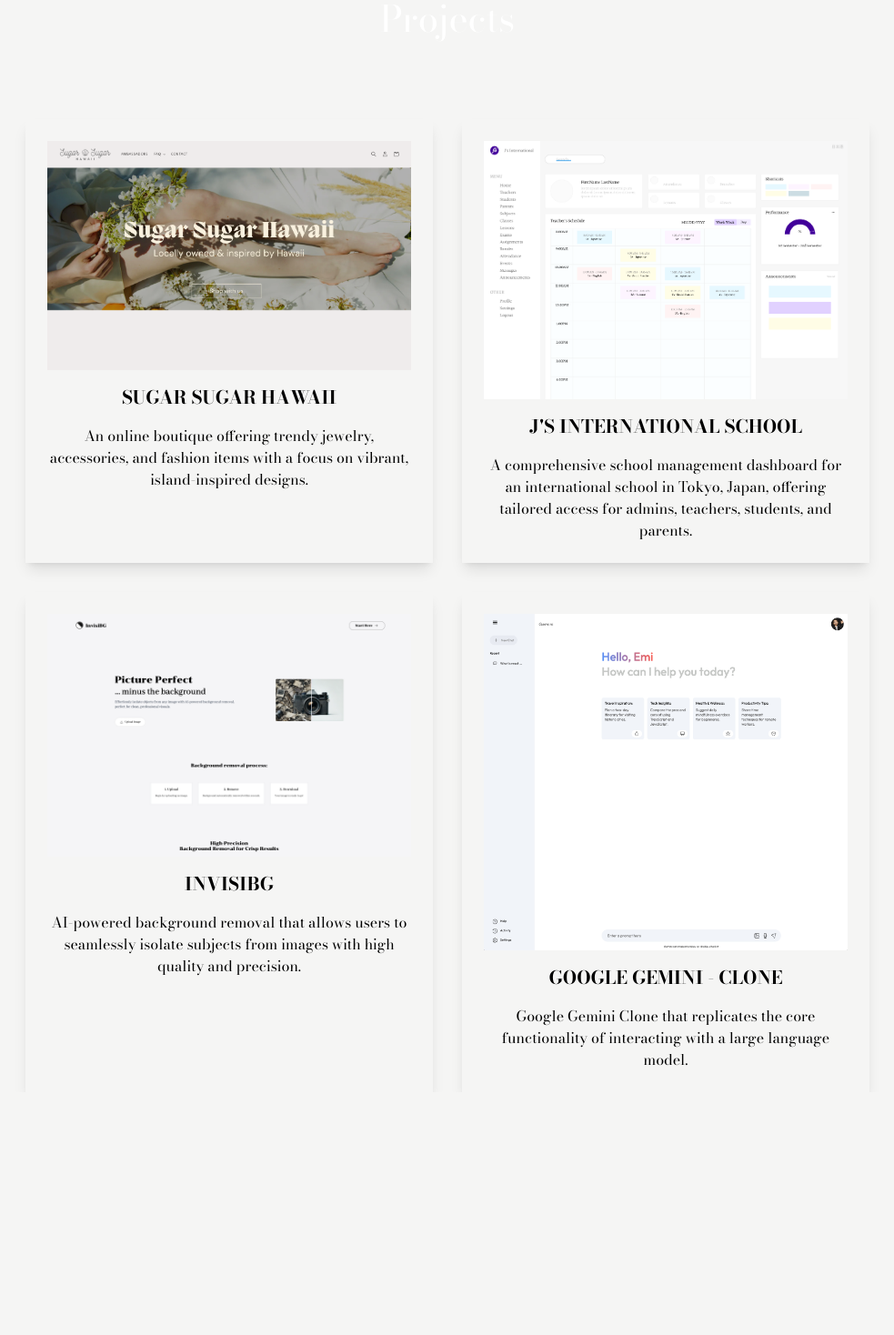
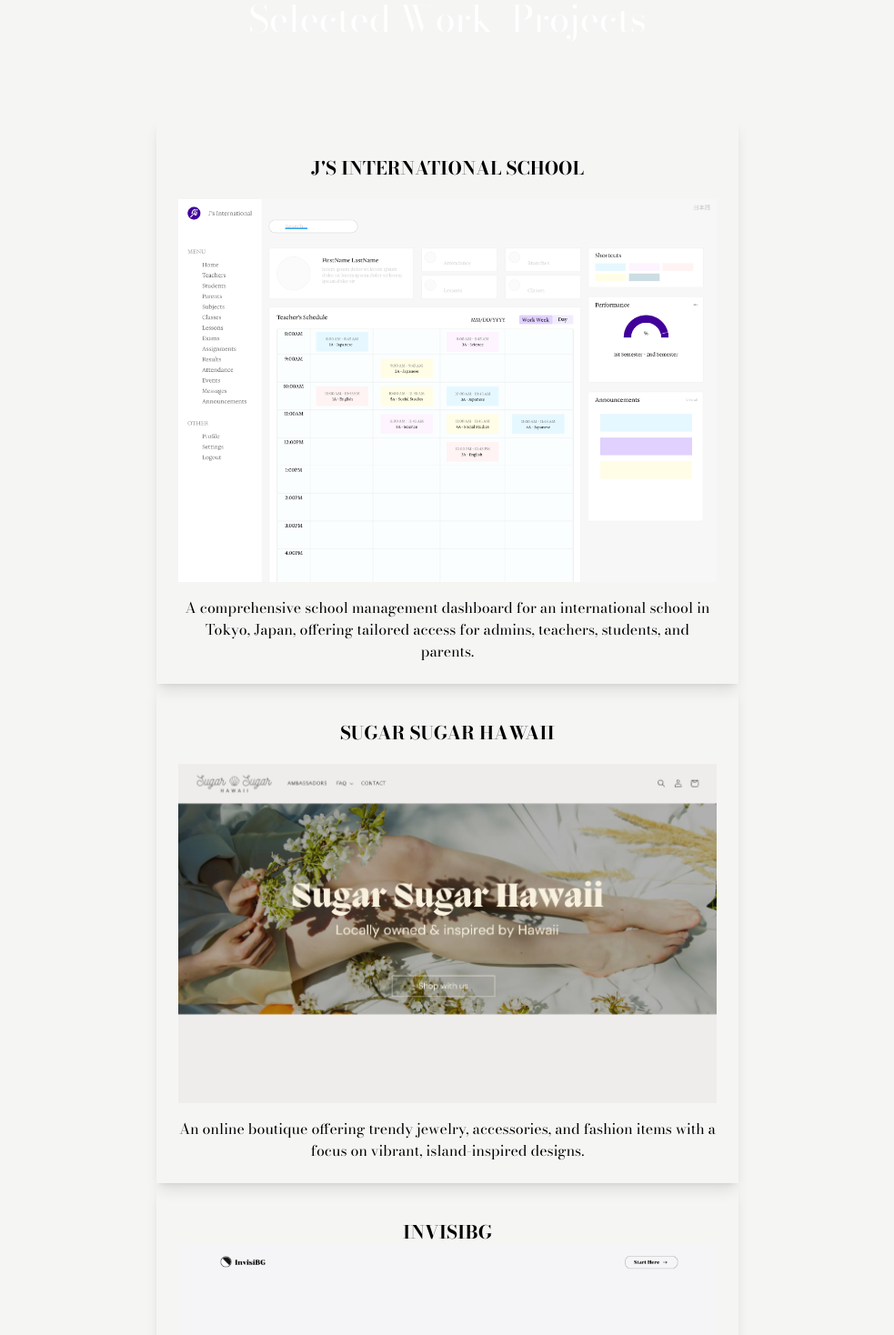
Before and after one commit to dashleremi/portfolio-v2, a Next.js app: page / in a window 1280 px wide. Shown: the part 5800-7268 px from the top of the page at 91% size, without its empty margins (148-1131 px from the left). Before the commit the page ends 7001 px from the top, so only its background shows below. Built offline with nearby package versions, Linux system fonts and the light colour scheme; a web font is replaced by a local one.

Commit message:
new effects, ne layout, selected works and projects update

```diff
--- a/components/Projects.tsx
+++ b/components/Projects.tsx
@@ -1,42 +1,84 @@
-import React from 'react'
+import React from "react";
 
 const Projects = () => {
   return (
-<div id="projects" className="flex flex-col items-center justify-center text-center mt-60 font-secondary">
+    <div
+      id="projects"
+      className="flex flex-col items-center justify-center text-center mt-60 font-secondary"
+    >
       <div>
-        <h1 className="text-white text-[40px] font-extralight mb-20">Projects</h1>
+        <h1 className="text-white text-[40px] font-extralight mb-20">
+          Selected Work/Projects
+        </h1>
       </div>
 
-      <main className="grid grid-cols-1 md:grid-cols-2 gap-8 px-4 md:px-12 w-[80%]">
+      <main className="grid grid-cols-1 mb-5 w-[50%]">
         <section className="bg-[var(--color-gray-9)] p-6 rounded-[var(--radius-3)] shadow-lg transition-transform duration-300 hover:scale-95">
-          <img src="/ssh.png" alt="Sugar Sugar Hawaii" width="700" height="700" className="mx-auto rounded-[var(--radius-2)]" />
-          <h2 className="font-secondary uppercase text-xl font-bold mt-4">Sugar Sugar Hawaii</h2>
+          <h2 className="font-secondary uppercase text-xl font-bold mt-4 mb-5">
+            J&apos;s International School
+          </h2>
+          <img
+            src="/js-intl-en.png"
+            alt="J's International School"
+            width="700"
+            height="700"
+            className="mx-auto rounded-[var(--radius-2)]"
+          />
           <p className="text-[var(--color-gray-1)] mt-4">
-            An online boutique offering trendy jewelry, accessories, and fashion items with a focus on vibrant, island-inspired designs.
+            A comprehensive school management dashboard for an international
+            school in Tokyo, Japan, offering tailored access for admins,
+            teachers, students, and parents.
           </p>
         </section>
 
         <section className="bg-[var(--color-gray-9)] p-6 rounded-[var(--radius-3)] shadow-lg transition-transform duration-300 hover:scale-95">
-          <img src="/js-intl-en.png" alt="J's International School" width="700" height="700" className="mx-auto rounded-[var(--radius-2)]" />
-          <h2 className="font-secondary uppercase text-xl font-bold mt-4">J&apos;s International School</h2>
+          <h2 className="font-secondary uppercase text-xl font-bold mt-4 mb-5">
+            Sugar Sugar Hawaii
+          </h2>
+          <img
+            src="/ssh.png"
+            alt="Sugar Sugar Hawaii"
+            width="700"
+            height="700"
+            className="mx-auto rounded-[var(--radius-2)]"
+          />
           <p className="text-[var(--color-gray-1)] mt-4">
-            A comprehensive school management dashboard for an international school in Tokyo, Japan, offering tailored access for admins, teachers, students, and parents.
+            An online boutique offering trendy jewelry, accessories, and fashion
+            items with a focus on vibrant, island-inspired designs.
           </p>
         </section>
 
         <section className="bg-[var(--color-gray-9)] p-6 rounded-[var(--radius-3)] shadow-lg transition-transform duration-300 hover:scale-95">
-          <img src="/homepage.png" alt="InvisiBG" width="700" height="700" className="mx-auto rounded-[var(--radius-2)]" />
-          <h2 className="font-secondary uppercase text-xl font-bold mt-4">InvisiBG</h2>
+          <h2 className="font-secondary uppercase text-xl font-bold mt-4">
+            InvisiBG
+          </h2>
+          <img
+            src="/homepage.png"
+            alt="InvisiBG"
+            width="700"
+            height="700"
+            className="mx-auto rounded-[var(--radius-2)]"
+          />
           <p className="text-[var(--color-gray-1)] mt-4">
-            AI-powered background removal that allows users to seamlessly isolate subjects from images with high quality and precision.
+            AI-powered background removal that allows users to seamlessly
+            isolate subjects from images with high quality and precision.
           </p>
         </section>
 
         <section className="bg-[var(--color-gray-9)] p-6 rounded-[var(--radius-3)] shadow-lg transition-transform duration-300 hover:scale-95">
-          <img src="/ggc-hp.png" alt="Google Gemini - Clone" width="700" height="700" className="mx-auto rounded-[var(--radius-2)]" />
-          <h2 className="font-secondary uppercase text-xl font-bold mt-4">Google Gemini - Clone</h2>
+          <h2 className="font-secondary uppercase text-xl font-bold mt-4">
+            Google Gemini - Clone
+          </h2>
+          <img
+            src="/ggc-hp.png"
+            alt="Google Gemini - Clone"
+            width="700"
+            height="700"
+            className="mx-auto rounded-[var(--radius-2)]"
+          />
           <p className="text-[var(--color-gray-1)] mt-4">
-            Google Gemini Clone that replicates the core functionality of interacting with a large language model.
+            Google Gemini Clone that replicates the core functionality of
+            interacting with a large language model.
           </p>
         </section>
       </main>
@@ -44,4 +86,4 @@
   );
 };
 
-export default Projects
+export default Projects;
```
